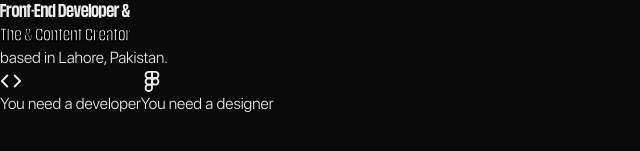
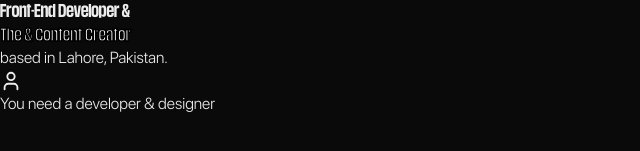
Before and after one commit to hasnaat-iftikhar/personal-website, a Next.js app: page / in a window 1280 px wide. Shown: the part 379-530 px from the top of the page, without its empty margins (0-640 px from the left). Built offline with nearby package versions, Linux system fonts and the light colour scheme.

Commit message:
worked on bug fixings

```diff
--- a/src/app/components/base/WorkForm/components/ClientBudget.tsx
+++ b/src/app/components/base/WorkForm/components/ClientBudget.tsx
@@ -26,7 +26,7 @@ const ClientBudget = () => {
   };
 
   return (
-    <div className='grid grid-cols-2 gap-4'>
+    <div className='grid grid-cols-1 md:grid-cols-2 gap-2 md:gap-4'>
       {data.map((d, index) => (
         <Button
           key={index}
--- a/src/app/components/base/WorkForm/components/ClientDetailsForm.tsx
+++ b/src/app/components/base/WorkForm/components/ClientDetailsForm.tsx
@@ -74,10 +74,10 @@ const ClientDetailsForm = () => {
   };
 
   return (
-    <form onSubmit={handleSubmit(onSubmit)} className="flex flex-col gap-4">
+    <form onSubmit={handleSubmit(onSubmit)} className="flex flex-col gap-2 md:gap-4">
       <ToastContainer position="top-right" autoClose={2000} />
 
-      <div className="grid grid-cols-2 gap-4">
+      <div className="grid grid-cols-1 md:grid-cols-2 gap-2 md:gap-4">
         <InputField
           label="Name"
           name="name"
@@ -94,7 +94,7 @@ const ClientDetailsForm = () => {
         />
       </div>
 
-      <div className="grid grid-cols-2 gap-4">
+      <div className="grid grid-cols-1 md:grid-cols-2 gap-2 md:gap-4">
         <InputField
           label="Email"
           name="email"
--- a/src/app/components/base/WorkForm/components/ClientHearAboutMe.tsx
+++ b/src/app/components/base/WorkForm/components/ClientHearAboutMe.tsx
@@ -26,7 +26,7 @@ const ClientHearAboutMe = () => {
   };
 
   return (
-    <div className='grid grid-cols-2 gap-4'>
+    <div className='grid grid-cols-1 md:grid-cols-2 gap-2 md:gap-4'>
       {data.map((d, index) => (
         <Button
           key={index}
--- a/src/app/components/base/WorkForm/components/ClientNeed.tsx
+++ b/src/app/components/base/WorkForm/components/ClientNeed.tsx
@@ -26,7 +26,7 @@ const ClientNeed = () => {
   };
 
   return (
-    <div className='grid grid-cols-2 gap-4'>
+    <div className='grid grid-cols-1 md:grid-cols-2 gap-2 md:gap-4'>
       {data.map((d, index) => (
         <Button
           key={index}
--- a/src/app/components/base/WorkForm/components/ClientSelectedDuration.tsx
+++ b/src/app/components/base/WorkForm/components/ClientSelectedDuration.tsx
@@ -26,7 +26,7 @@ const ClientSelectedDuration = () => {
   };
 
   return (
-    <div className='grid grid-cols-2 gap-4'>
+    <div className='grid grid-cols-1 md:grid-cols-2 gap-2 md:gap-4'>
       {data.map((d, index) => (
         <Button
           key={index}
--- a/src/app/components/base/WorkForm/components/PreviousStep.tsx
+++ b/src/app/components/base/WorkForm/components/PreviousStep.tsx
@@ -15,7 +15,7 @@ const PreviousStep = () => {
     return (
         <Button
             style='outline'
-            className='h-12 absolute bottom-[34px] left-[34px]'
+            className='h-12 absolute bottom-[34px] left-1/2 -translate-x-1/2 md:translate-x-0 md:left-[34px]'
             onClick={handlePreviousStep}
         >
             <ArrowLeft width={16} height={16} />
--- a/src/app/components/base/WorkForm/index.tsx
+++ b/src/app/components/base/WorkForm/index.tsx
@@ -49,10 +49,10 @@ const WorkForm = () => {
         <Modal
             onClose={() => handleModalActiveState(false)}
         >
-            <div className='max-w-[600px] w-full flex flex-col justify-center items-center gap-[42px]'>
-                <div className='flex flex-col gap-3 text-center'>
-                    <p className='text-[#DD7E00] text-[24px]'>0{currentStep}/05</p>
-                    <h3 className={`${MediaSans.className} text-[48px] leading-[100%] text-[#171717]`}>
+            <div className='max-w-[92%] md:max-w-[600px] w-full flex flex-col justify-center items-center gap-[42px]'>
+                <div className='flex flex-col gap-2 md:gap-3 text-center'>
+                    <p className='text-[#DD7E00] text-[20px] md:text-[24px]'>0{currentStep}/05</p>
+                    <h3 className={`${MediaSans.className} text-[40px] md:text-[48px] leading-[100%] text-[#171717]`}>
                         {getTitle}
                     </h3>
                 </div>
--- a/src/app/components/ui/Modal/index.tsx
+++ b/src/app/components/ui/Modal/index.tsx
@@ -11,11 +11,11 @@ const Modal: FC<ModalProps> = ({
     return (
         <div
             onClick={onClose}
-            className='z-40 fixed top-0 left-0 w-full h-full backdrop-blur-md flex justify-center items-center'
+            className='z-50 fixed top-0 left-0 w-full h-full backdrop-blur-md flex justify-center items-center'
         >
             <div
                 onClick={(e) => e.stopPropagation()}
-                className='relative w-full max-w-[1280px] aspect-video bg-white border-2 border-solid border-[#E8E8E8] rounded-[28px] flex justify-center items-center'
+                className='relative max-w-[1280px] h-[94dvh] md:h-[90dvh] lg:h-[720px] bg-white border-2 border-solid border-[#E8E8E8] rounded-[28px] flex justify-center items-center w-[90%] 2xl:w-full'
             >
                 <button
                     onClick={onClose}
--- a/src/app/page.tsx
+++ b/src/app/page.tsx
@@ -9,7 +9,7 @@ import { Button, Container, Header } from "./components";
 import { MediaSans } from "./utils/fonts";
 
 // Icons
-import { Code, Figma } from "lucide-react";
+import { User } from "lucide-react";
 
 // Hooks
 import { useWorkForm } from "./components/base/WorkForm/context/context";
@@ -40,22 +40,13 @@ export default function Home() {
                         </div>
 
                         <p className='text-[20px] md:text-[24px] text-center md:text-left 2xl:text-[32px]'>based in Lahore, Pakistan.</p>
-
-                        <div className='flex flex-col w-[250px] md:w-auto mx-auto md:mr-auto md:ml-0 md:flex-row justify-start items-center gap-2 md:gap-3'>
-                            <Button
-                                onClick={() => handleModalActiveState(true)}
-                            >
-                                <Code width={22} height={22} />
-                                You need a developer
-                            </Button>
-                            <Button
-                                onClick={() => handleModalActiveState(true)}
-                                style='outline'
-                            >
-                                <Figma width={22} height={22} />
-                                You need a designer
-                            </Button>
-                        </div>
+                        <Button
+                            className="w-fit mx-auto md:mr-auto md:ml-0"
+                            onClick={() => handleModalActiveState(true)}
+                        >
+                            <User width={22} height={22} />
+                            You need a developer & designer
+                        </Button>
                     </div>
                 </Container>
             </section>
```
